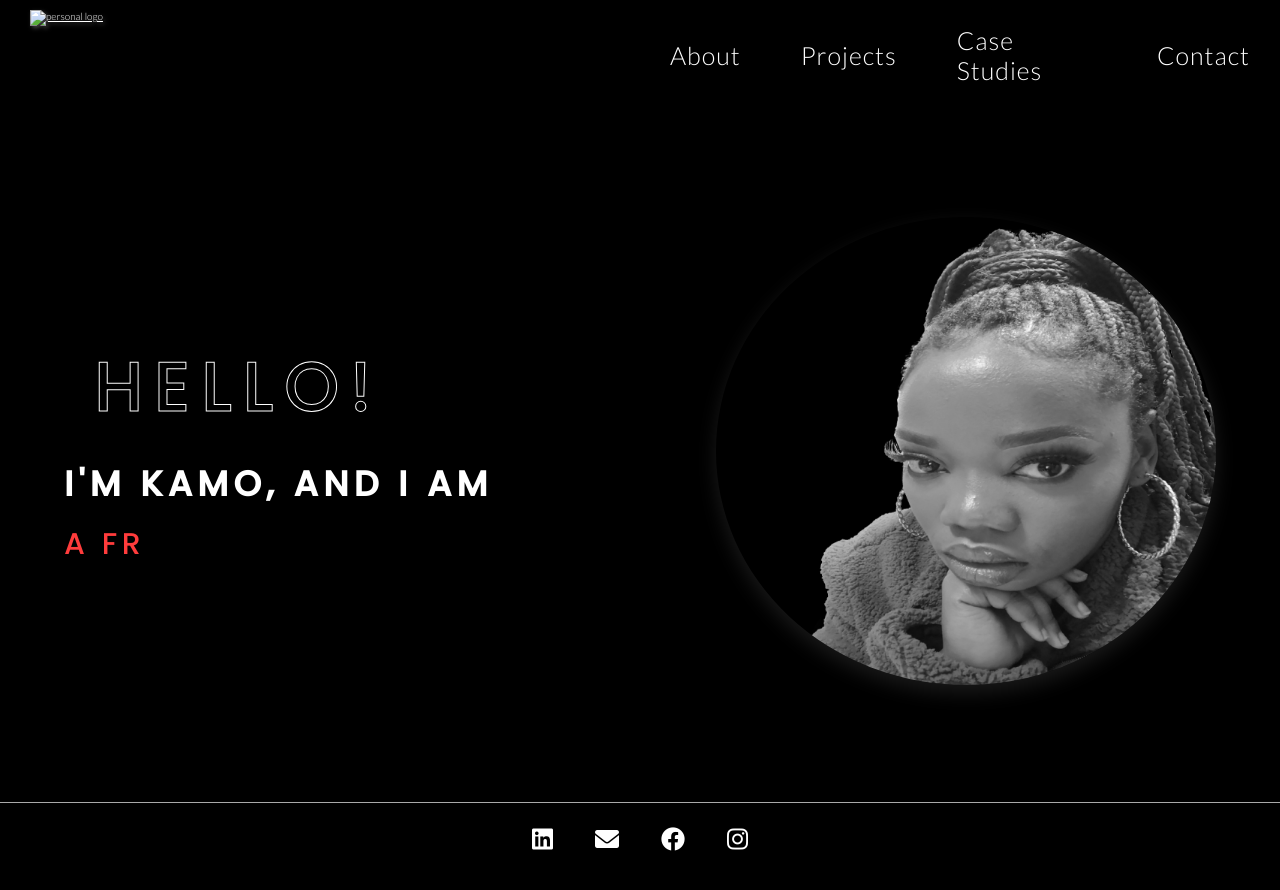
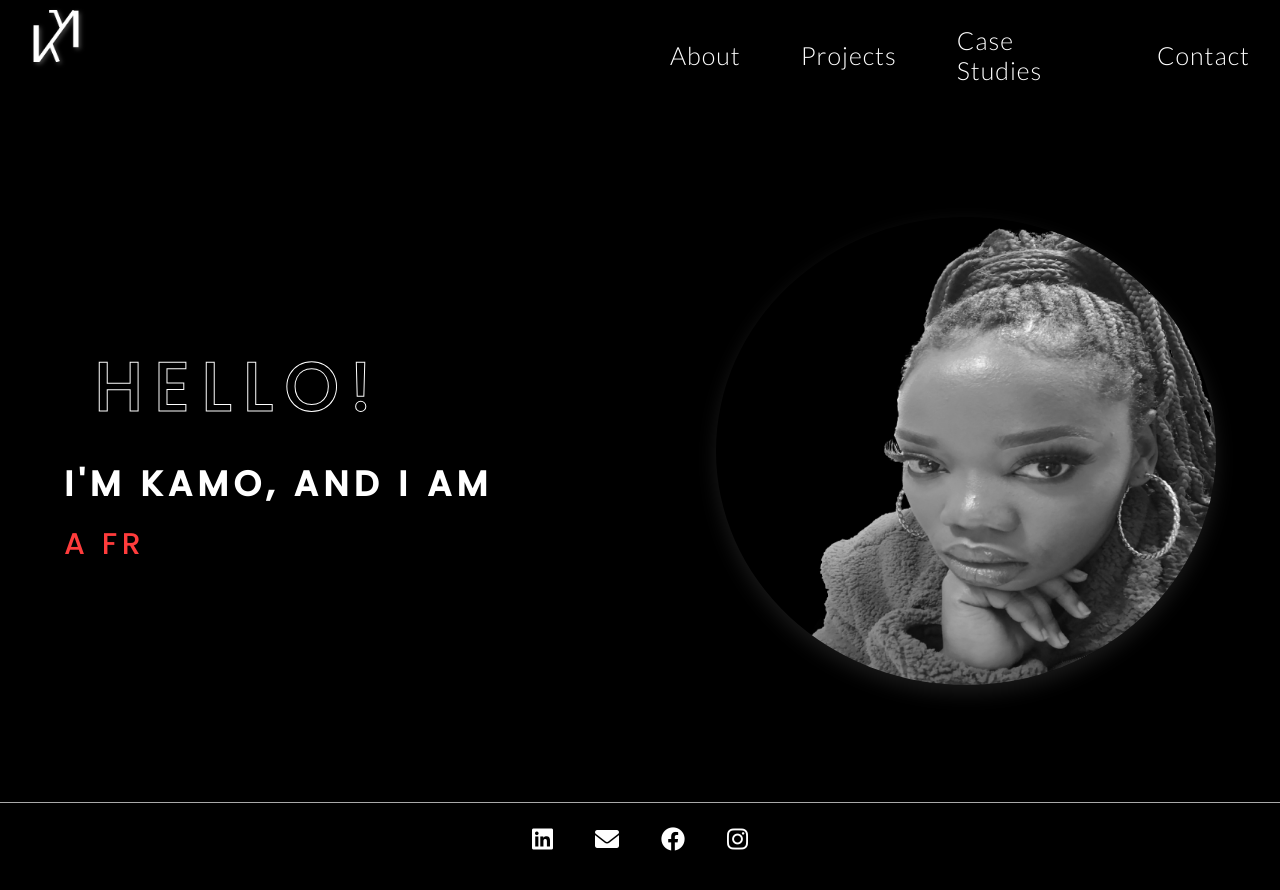
Before and after one commit to KamogeloMafaesa/Portfolio_Website, a Jekyll site: the page built from index.html, in a window 1280 px wide. Shown: the top 890 px of the page. Built offline with Jekyll 4.4.1, drawn with Linux system fonts in a browser that asks for light colours.

Commit message:
changed logo image name

```diff
--- a/_includes/navbar.html
+++ b/_includes/navbar.html
@@ -5,7 +5,7 @@
             <div class="line"></div>
             <div class="line"></div>
         </div>
-         <a href="../index.html"><img class="logo" src="../Images/LOGO1.png" alt="personal logo"></a>
+         <a href="../index.html"><img class="logo" src="../Images/logo1.png" alt="personal logo"></a>
         <ul class="nav-links">
             <li><a href="../html/about.html">About</a></li>
             <li><a href="../html/Projects.html">Projects</a></li>
```
Also changed, not shown: Images/logo1.png (renamed from Images/LOGO 1.png), 14 other files.
